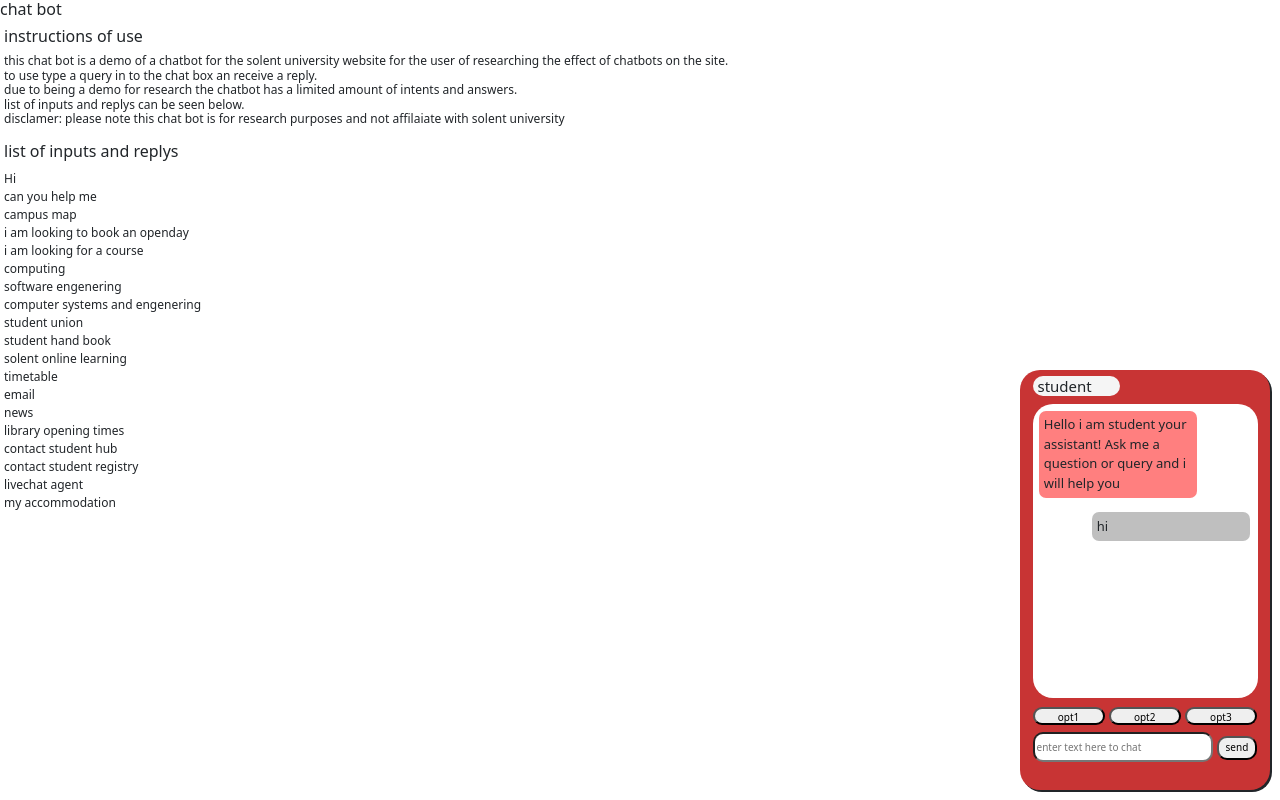
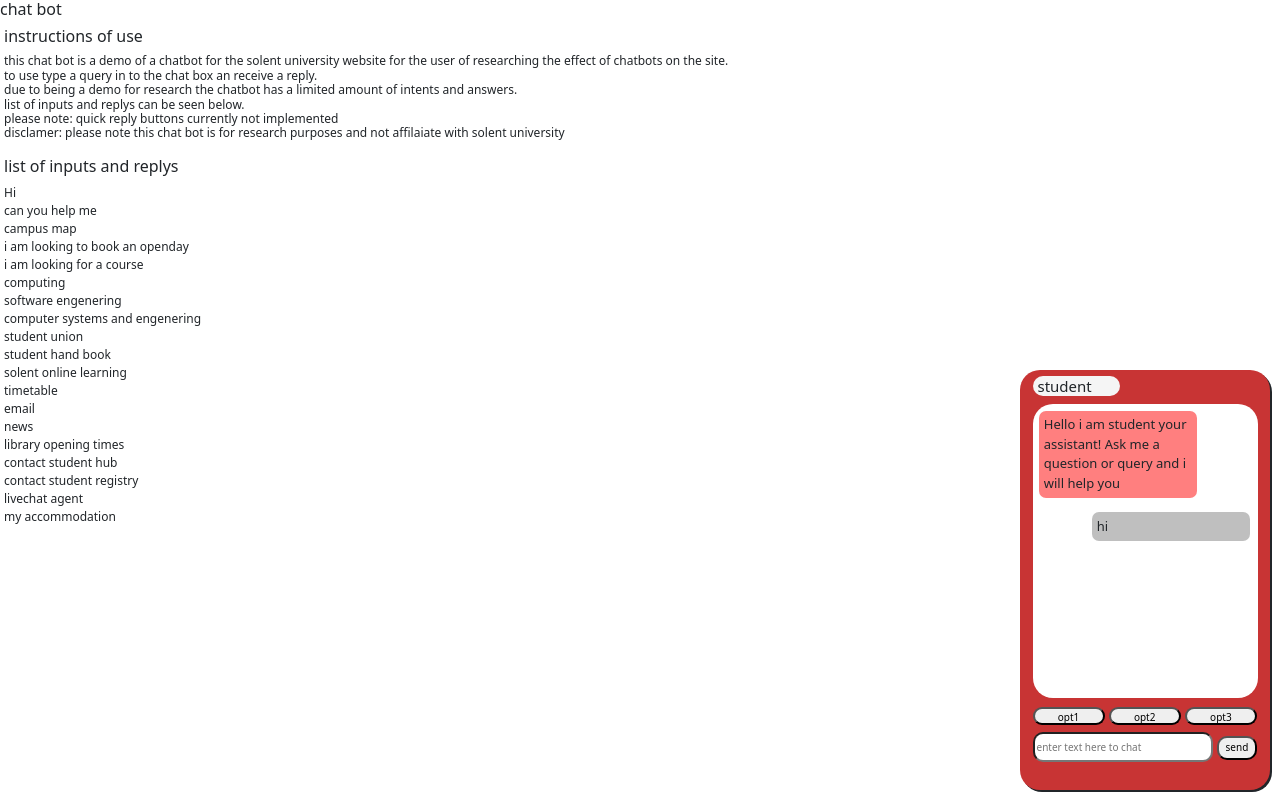
Before and after one commit to pauld001/ChatBotDemo, a Flask app: page / in a window 1280 px wide. Run offline with Flask 2, Linux system fonts and the light colour scheme.

Commit message:
change to description

```diff
--- a/templates/index.html
+++ b/templates/index.html
@@ -16,7 +16,7 @@
     <h2>instructions of use<h2>
         <p>this chat bot is a demo of a chatbot for the solent university website for the user of researching the effect of chatbots on the site. <br>
             to use type a query in to the chat box an receive a reply. <br>
-            due to being a demo for research the chatbot has a limited amount of intents and answers. <br> list of inputs and replys can be seen below.<br>
+            due to being a demo for research the chatbot has a limited amount of intents and answers. <br> list of inputs and replys can be seen below.<br>please note: quick reply buttons currently not implemented<br>
         disclamer: please note this chat bot is for research purposes and not affilaiate with solent university
         </p>
         <h3>list of inputs and replys</h3>
```
